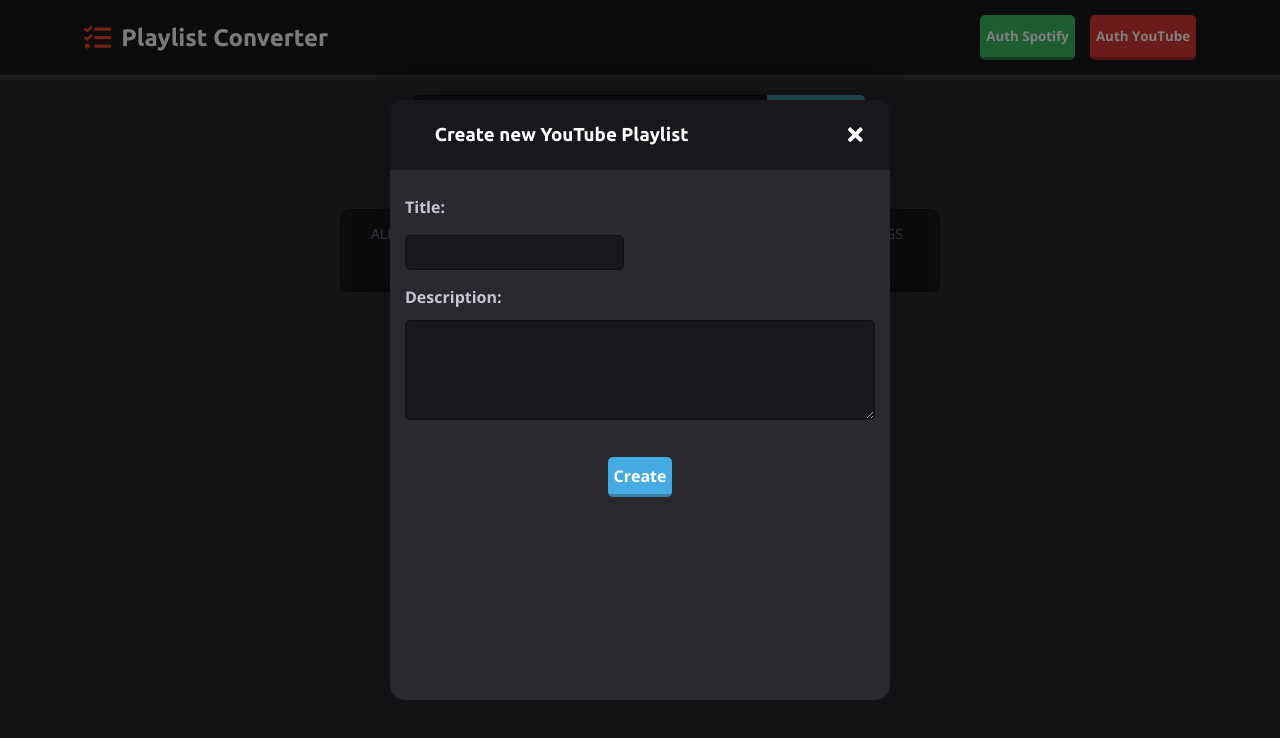
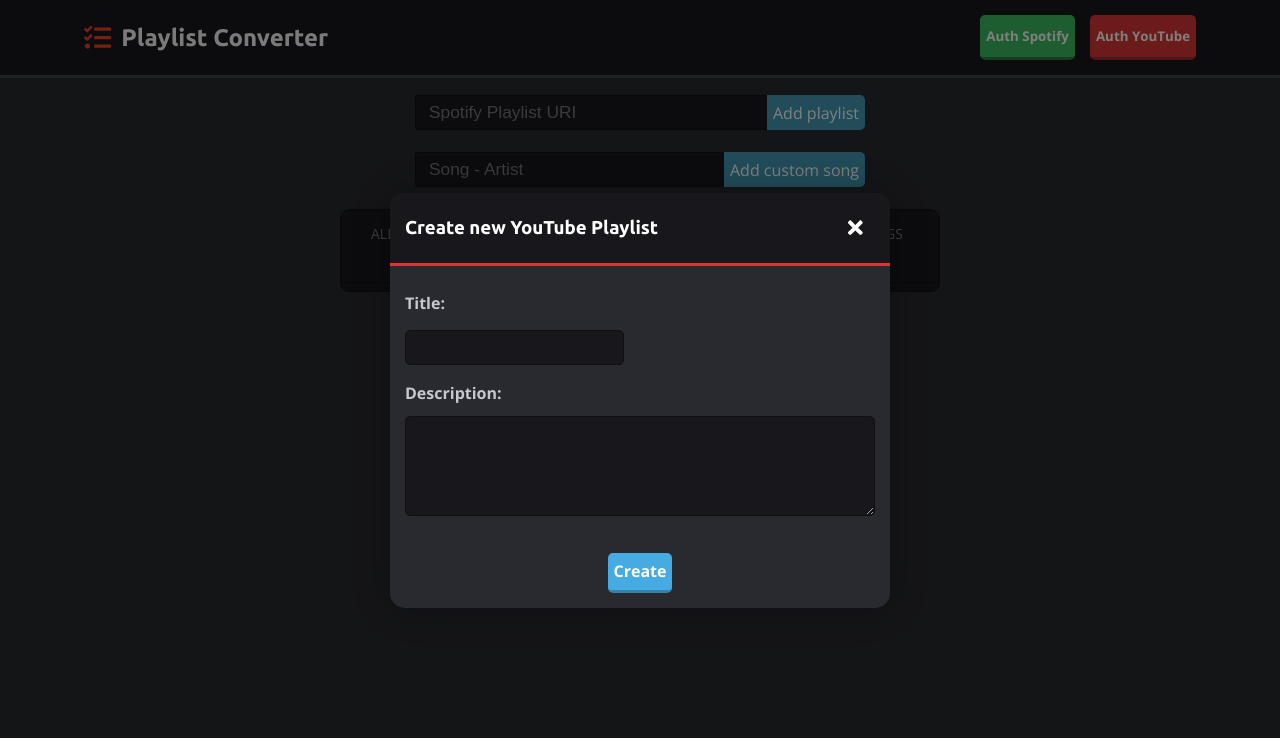
Before and after one commit to smzr/playlist-converter, a React (Create React App) app: page / in a window 1280 px wide. Both pictures are taken after a click on the button "New Playlist". Shown: the top 738 px of the page. Built offline with nearby package versions, Linux system fonts and the light colour scheme.

Commit message:
Error handler for create playlist and optimised popup scaling

```diff
--- a/src/App.css
+++ b/src/App.css
@@ -263,7 +263,6 @@
 }
 .popup_inner {
         width: 500px;
-        height: 600px;
         background: #292a2f;
         border-radius: 15px;
         overflow: hidden;
@@ -278,13 +277,18 @@
         background-color: #18181c;
         color: white;
         padding: 15px;
+        border-bottom: 3px solid #da3737;
+        display: flex;
+        align-items: center;
+        justify-content: space-between;
 }
 .popup_header h3 {
         margin: 0;
-        line-height: 40px;
+        font-size: 12pt;
 }
 .close {
         height: 40px;
+        width: 40px;
         border-radius: 5px;
         border: none;
         background: none;
@@ -297,11 +301,11 @@
 }
 .close:hover {
         cursor: pointer;
-        background-color: rgba(255, 100, 100, 0.3);
+        background-color: rgba(218, 55, 55, 0.3);
         transition: ease 0.3s;
 }
 .close:active {
-        background-color: rgba(255, 100, 100, 0.6);
+        background-color: #da3737;
         transition: ease 0.3s;
 }
 .popup_body {
@@ -359,6 +363,40 @@
         -webkit-box-shadow: 0px 0px 20px 0px rgba(0,0,0,0.3);
         -moz-box-shadow: 0px 0px 20px 0px rgba(0,0,0,0.3);
         box-shadow: 0px 0px 20px 0px rgba(0,0,0,0.3);
+}
+.error {
+        background-color: rgb(218, 137, 137);
+        color: #a22828;
+        border-radius: 5px;
+        overflow: hidden;
+        margin: 10px;
+}
+.error h4 svg {
+        margin-right: 10px;
+}
+.error-header {
+        background-color: rgb(218, 55, 55);
+        display: flex;
+        justify-content: space-between;
+        align-items: center;
+        padding: 0 5px;
+}
+#error-close {
+        height: 20px;
+        width: 20px;
+}
+#error-close:hover {
+        cursor: pointer;
+        background-color: none;
+        transition: none;
+}
+#error-close:active {
+        background-color: none;
+        transition: ease none;
+}
+.error-body {
+        padding: 10px;
+        font-weight: normal;
 }
 
 
@@ -520,6 +558,9 @@
         .btn-1:hover svg {
                 margin-top: -30px;
         }
+        .popup_header h3 {
+                font-size: 14pt;
+        }
 }
 
 /* Medium devices (landscape tablets, 768px and up) */
--- a/src/App.js
+++ b/src/App.js
@@ -3,7 +3,7 @@
 import './bootstrap-grid.css';
 import queryString from 'query-string';
 import FlipMove from 'react-flip-move';
-import { faRandom, faTrash, faExchangeAlt, faSyncAlt, faCheck, faTasks, faEdit, faTimes } from "@fortawesome/free-solid-svg-icons";
+import { faRandom, faTrash, faExchangeAlt, faSyncAlt, faCheck, faTasks, faEdit, faTimes, faExclamationTriangle } from "@fortawesome/free-solid-svg-icons";
 import { faYoutube } from "@fortawesome/free-brands-svg-icons"
 import { FontAwesomeIcon } from "@fortawesome/react-fontawesome";
 
@@ -305,7 +305,12 @@
                 super(props)
                 this.state = {
                         title: '',
-                        description: ''
+                        description: '',
+                        error: {
+                                show: false,
+                                code: '',
+                                msg: ''
+                        }
                 }
 
                 this.handleSubmit = this.handleSubmit.bind(this)
@@ -335,19 +340,40 @@
                         })
                 }).then(response => response.json()).then(data => {
                         console.log(data)
-                        this.props.onPlaylistIdChange(data.id);
+                        if (data.error === undefined) {
+                                this.props.onPlaylistIdChange(data.id);
+                                this.props.closePopup();
+                        }
+                        else {
+                                this.setState({error : {show: true, code: data.error.code, msg: data.error.message}})
+                        }
                 })
+        }
+
+        error() {
+
         }
 
         render() {
                 return (
                         <div className='popup'>
                                 <div className='popup_inner'>
-                                        <div className="row popup_header">
-                                                <h3 className="col-8">Create new YouTube Playlist</h3>
-                                                <button onClick={this.props.closePopup} className="close col-1 offset-3"><FontAwesomeIcon icon={faTimes} size="lg" /></button>
+                                        <div className="popup_header">
+                                                <h3>Create new YouTube Playlist</h3>
+                                                <button onClick={this.props.closePopup} className="close"><FontAwesomeIcon icon={faTimes} size="lg" /></button>
                                         </div>
                                         <div className="popup_body">
+                                                {this.state.error.show ?
+                                                        <div className="error">
+                                                                <div className="error-header">
+                                                                        <h4><FontAwesomeIcon icon={faExclamationTriangle} />Error!</h4>
+                                                                        <button onClick={() => this.setState({error : {show: false}})} id="error-close" className="close"><FontAwesomeIcon icon={faTimes} /></button>
+                                                                </div>
+                                                                <div className="error-body">
+                                                                        <b>{this.state.error.code}</b> {this.state.error.msg}
+                                                                </div>
+                                                        </div>
+                                                : null}
                                                 <form onSubmit={this.handleSubmit}>
                                                         <label>
                                                                 Title:<br/>
```
